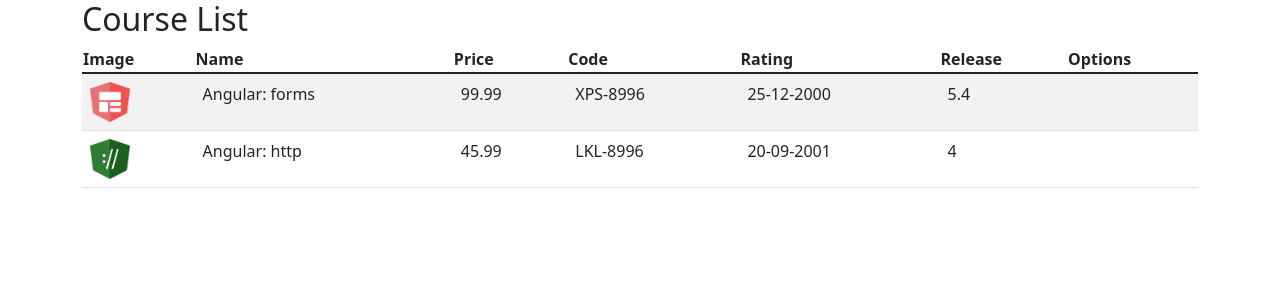
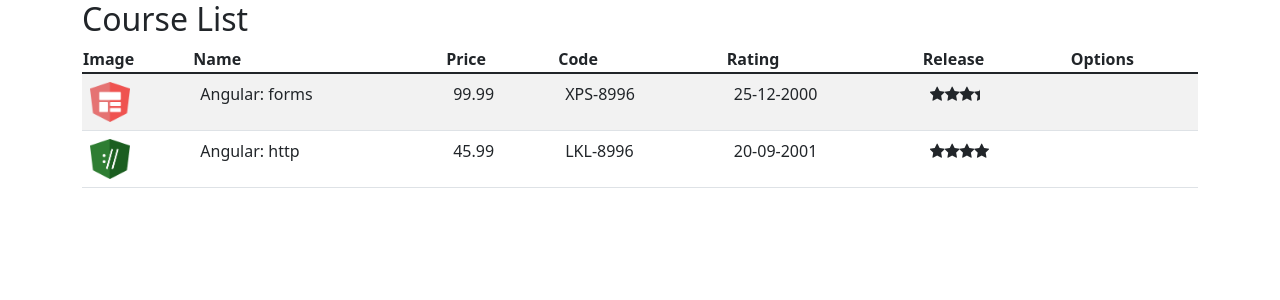
Before and after one commit to PedrosUsername/course-manager-f, an Angular app: page / in a window 1280 px wide. Shown: the top 300 px of the page. Built offline with nearby package versions, Linux system fonts and the light colour scheme.

Commit message:
star rating ok

```diff
--- a/package.json
+++ b/package.json
@@ -19,6 +19,7 @@
     "@angular/platform-browser-dynamic": "~12.2.0",
     "@angular/router": "~12.2.0",
     "bootstrap": "^5.1.0",
+    "font-awesome": "^4.7.0",
     "rxjs": "~6.6.0",
     "tslib": "^2.3.0",
     "zone.js": "~0.11.4"
--- a/src/app/app.module.ts
+++ b/src/app/app.module.ts
@@ -4,11 +4,13 @@
 
 import { AppComponent } from './app.component';
 import { CourseListComponent } from './course/course-list.component';
+import { StarComponent } from './star/star.component';
 
 @NgModule({
   declarations: [
     AppComponent,
-    CourseListComponent
+    CourseListComponent,
+    StarComponent
   ],
   imports: [
     BrowserModule,
--- a/src/app/course/course-list.component.html
+++ b/src/app/course/course-list.component.html
@@ -17,7 +17,7 @@
             <td>{{ course.price }}</td>
             <td>{{ course.code }}</td>
             <td>{{ course.releaseDate }}</td>
-            <td>{{ course.rating }}</td>
+            <td><app-star [rating]="course.rating"></app-star></td>
             <td></td>
         </tr>
     </tbody>
--- a/src/app/course/course-list.component.ts
+++ b/src/app/course/course-list.component.ts
@@ -17,7 +17,7 @@
               price: 99.99,
               code: 'XPS-8996',
               duration: 120,
-              rating: 5.4,
+              rating: 3.4,
               releaseDate: '25-12-2000'
           },
           {
--- a/src/app/course/course.ts
+++ b/src/app/course/course.ts
@@ -5,6 +5,6 @@
   price: number | undefined;
   code: string | undefined;
   duration: number | undefined;
-  rating: number | undefined;
+  rating!: number;
   releaseDate: string | undefined;
 }
--- /dev/null
+++ b/src/app/star/star.component.css
@@ -0,0 +1,3 @@
+.crop {
+    overflow: hidden;
+}
--- /dev/null
+++ b/src/app/star/star.component.html
@@ -0,0 +1,9 @@
+<div class="crop" [style.width.px]="starWidth" [title]="rating">
+    <div style="width: 100px;">
+        <span class="fa fa-star"></span>
+        <span class="fa fa-star"></span>
+        <span class="fa fa-star"></span>
+        <span class="fa fa-star"></span>
+        <span class="fa fa-star"></span>
+    </div>
+</div>
--- /dev/null
+++ b/src/app/star/star.component.ts
@@ -0,0 +1,19 @@
+import { Component, Input, OnChanges } from '@angular/core';
+
+@Component({
+  selector: 'app-star',
+  templateUrl: './star.component.html',
+  styleUrls: ['./star.component.css']
+})
+export class StarComponent implements OnChanges {
+
+    @Input()
+    rating: number = 0;
+
+    starWidth!: number;
+
+    ngOnChanges(): void {
+        this.starWidth = this.rating * 74 / 5;
+    }
+
+}
--- a/src/styles.css
+++ b/src/styles.css
@@ -1,2 +1,4 @@
 /* You can add global styles to this file, and also import other style files */
-@import '~bootstrap/dist/css/bootstrap.min.css'
+@import '~bootstrap/dist/css/bootstrap.min.css';
+
+@import '~font-awesome/css/font-awesome.min.css';
```
Also changed, not shown: 1 other file (tests, documents, lock files or other folders).
